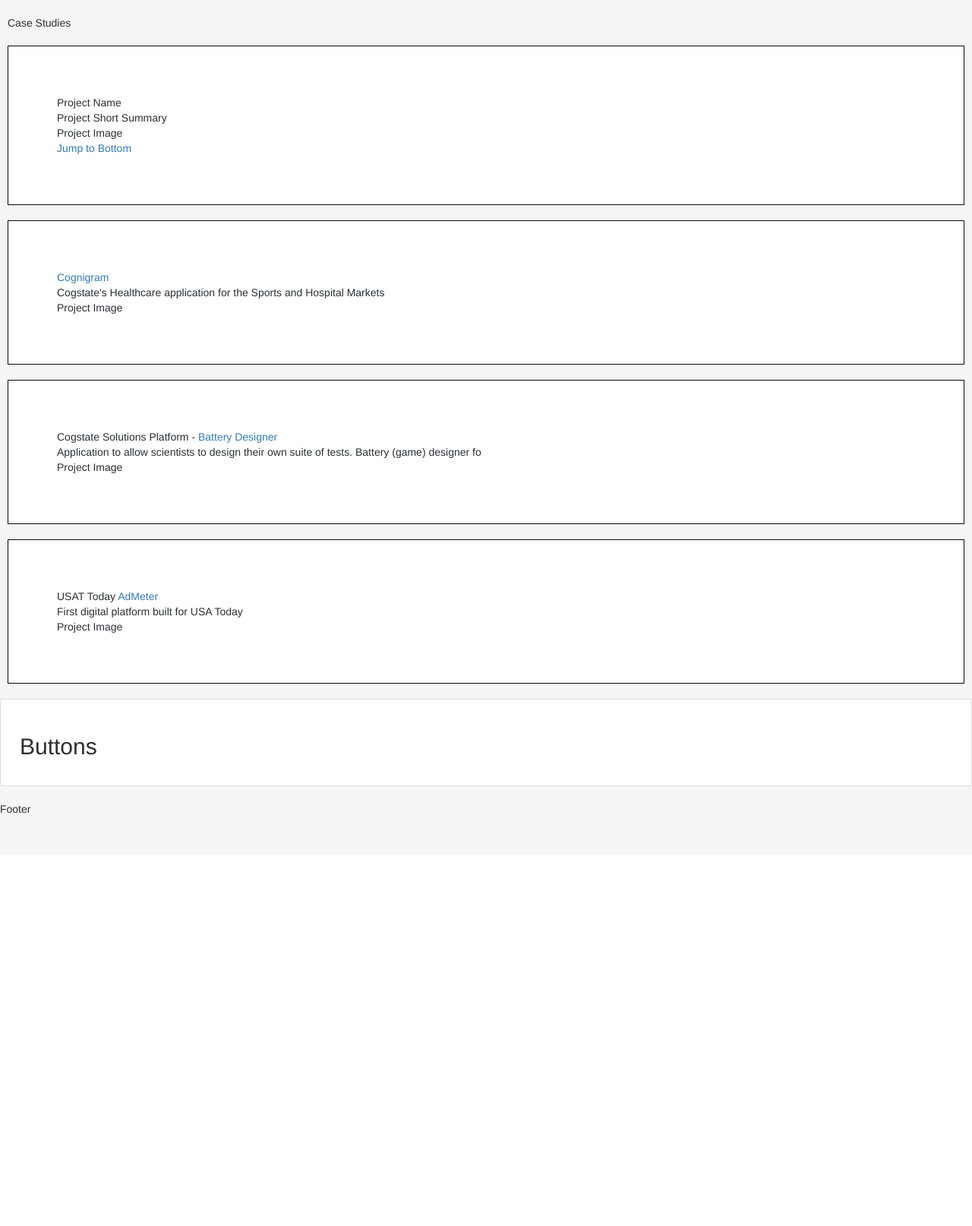
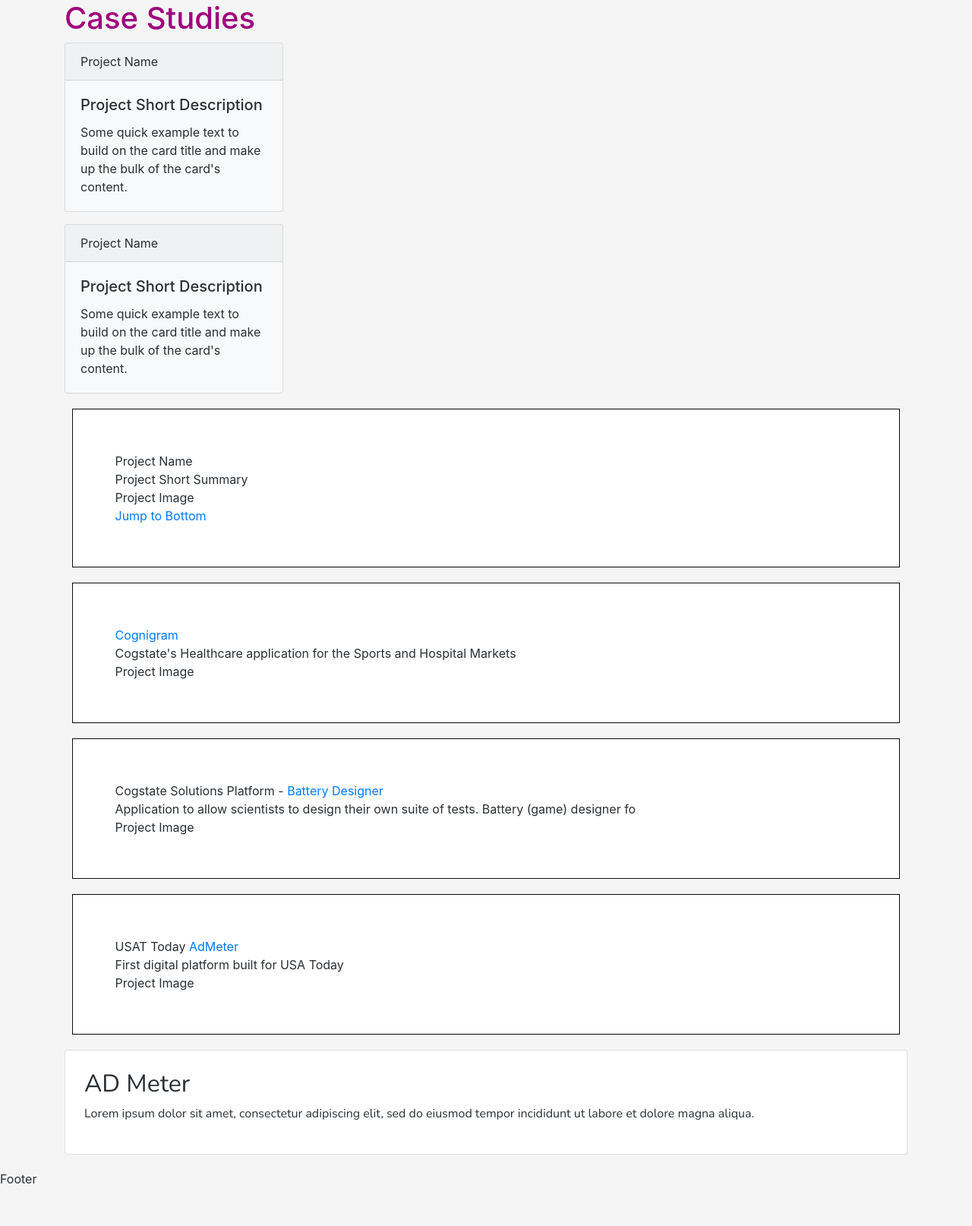
Before and after one commit to maxfractal/21cgeek, a PHP site: page /xris/ux/ in a window 1280 px wide. Shown: the whole page at 76% size. Before the commit the page ends 1071 px from the top, so only its background shows below. Run offline with PHP 8.4, Linux system fonts and the light colour scheme; style sheets or scripts are compiled from the project's sources.

Commit message:
Changes to UX landing Page.

```diff
--- a/scss/_cards.scss
+++ b/scss/_cards.scss
@@ -21,6 +21,7 @@
 }
 
 article .uxp_intro {
+  font-family: 'Nunito', sans-serif;
   padding: 25px;
   margin-bottom: 20px;
 }
--- a/scss/_ux.scss
+++ b/scss/_ux.scss
@@ -12,3 +12,7 @@
         margin: 20px 10px;
     }
 }
+
+.uxpTitle {
+    color: $cogPurple;
+  }
--- a/xris/ux/index.html
+++ b/xris/ux/index.html
@@ -8,18 +8,33 @@
 <meta name="keywords" content="Copyright 2003-2018 Chris Parsell All rights reserved">
 <meta name="keywords" content="UX. UI, Product Development, Podscape, RIA, web development, comic, video, web comic, illustration, Xris Parsell, Chris Parsell, actionscript, flex programming">
 <meta name="robots" content="index,follow">
-<link href="../../css/bootstrap.css" rel="stylesheet" type="text/css" media="all">
+<!-- <link href="../../css/bootstrap.css" rel="stylesheet" type="text/css" media="all"> -->
+<link rel="stylesheet" href="https://stackpath.bootstrapcdn.com/bootstrap/4.1.3/css/bootstrap.min.css" integrity="sha384-MCw98/SFnGE8fJT3GXwEOngsV7Zt27NXFoaoApmYm81iuXoPkFOJwJ8ERdknLPMO" crossorigin="anonymous">
 <link href="../../css/tether.css" rel="stylesheet" type="text/css">
 <link rel="stylesheet" href="../../css/21cgeek.css">
 </head>
 
 <body class="ux">
+   <main class="container">
         <header>
                 <nav>
-        <div class="pName">Case Studies</div>
+                    <h1 class="uxpTitle">Case Studies</h1>
                 </nav>
             </header>
-<main>
+            <div class="card bg-light mb-3" style="max-width: 18rem;">
+                    <div class="card-header">Project Name</div>
+                    <div class="card-body">
+                      <h5 class="card-title">Project Short Description</h5>
+                      <p class="card-text">Some quick example text to build on the card title and make up the bulk of the card's content.</p>
+                    </div>
+            </div>
+            <div class="card bg-light mb-3" style="max-width: 18rem;">
+                    <div class="card-header">Project Name</div>
+                    <div class="card-body">
+                      <h5 class="card-title">Project Short Description</h5>
+                      <p class="card-text">Some quick example text to build on the card title and make up the bulk of the card's content.</p>
+                    </div>
+            </div>
 <article>
 <section>
     <div>Project Name</div>
@@ -43,14 +58,18 @@
         <div>Project Image</div>
     </section>
 </article>
-</main>
 <div>
         <article>
             <div class="uxp_card uxp_intro">
-            <h2>Buttons</h2>
+                <h2>AD Meter</h2>
+                <p>Lorem ipsum dolor sit amet, consectetur adipiscing elit, sed do eiusmod tempor incididunt ut labore et dolore magna aliqua.</p>
             </div>
         </article>
     </div>
+</main>
+
 <footer id="#footer">Footer</footer>
+
+<script src="https://stackpath.bootstrapcdn.com/bootstrap/4.1.3/js/bootstrap.min.js" integrity="sha384-ChfqqxuZUCnJSK3+MXmPNIyE6ZbWh2IMqE241rYiqJxyMiZ6OW/JmZQ5stwEULTy" crossorigin="anonymous"></script>
 </body>
 </html>
```
Lines whose indentation alone changed are shown as unchanged.
